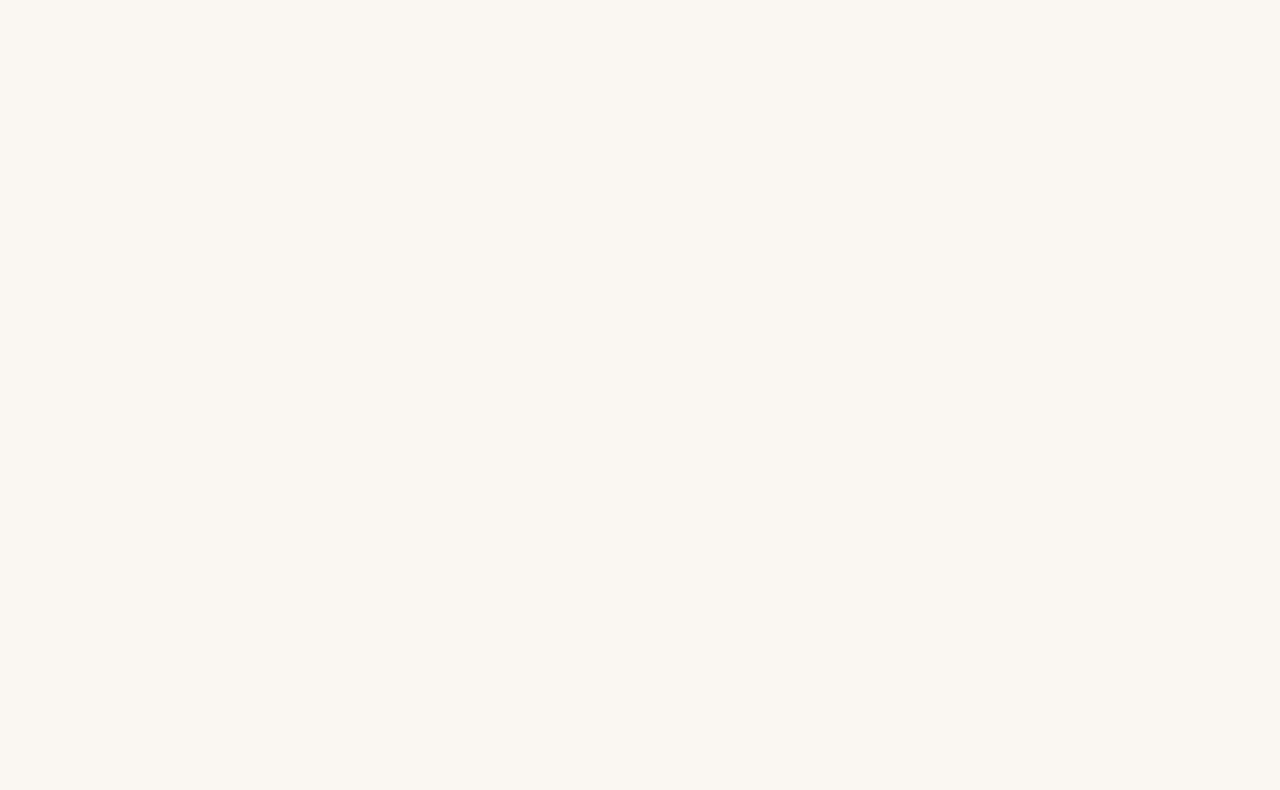
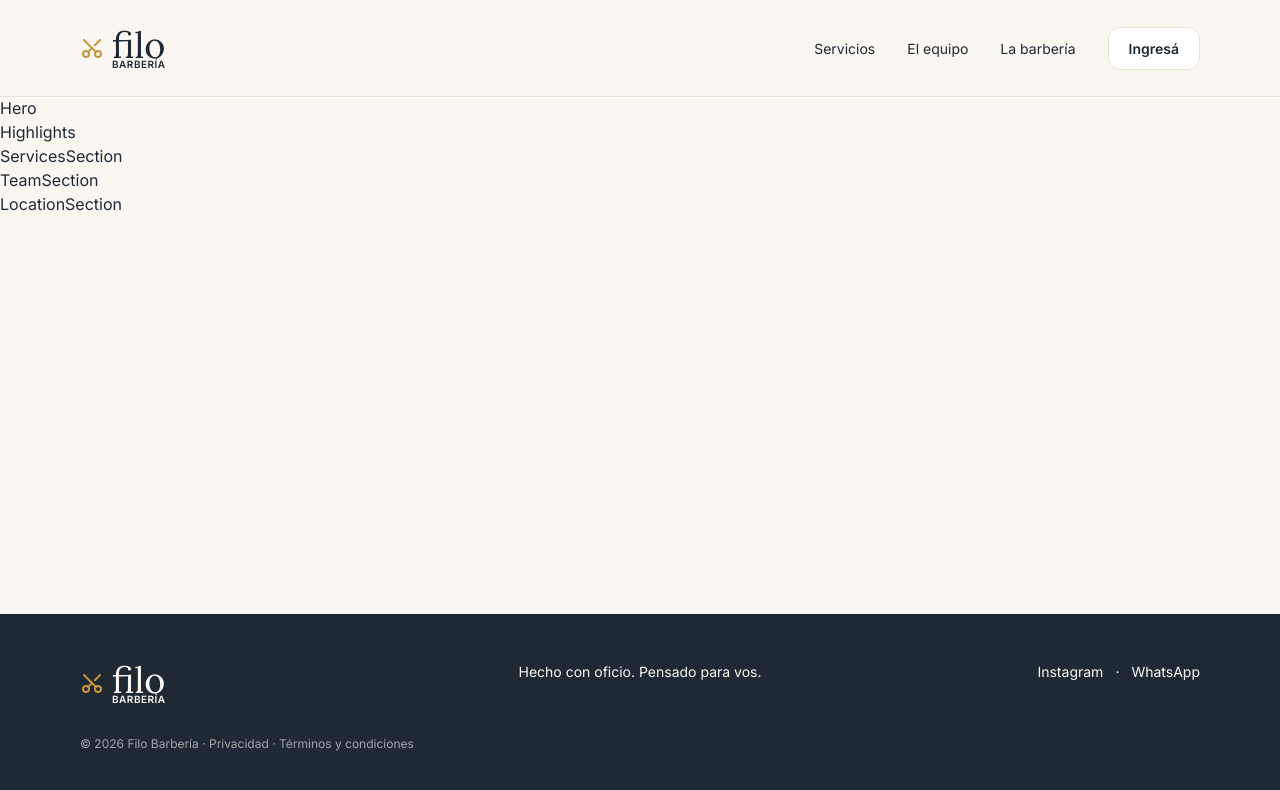
Before and after one commit to LucianoMaciel10/filo-barberia, a React (Vite) app in the folder client/: page / in a window 1280 px wide. Shown: the top 790 px of the page. Built offline with nearby package versions, Linux system fonts and the light colour scheme.

Commit message:
feat: agregar navbar, footer y logo del layout

```diff
--- a/client/package.json
+++ b/client/package.json
@@ -13,6 +13,7 @@
     "@fontsource/inter": "^5.3.0",
     "@fontsource/lora": "^5.3.0",
     "@tailwindcss/vite": "^4.3.3",
+    "lucide-react": "^1.56.0",
     "react": "^19.2.8",
     "react-dom": "^19.2.8",
     "tailwindcss": "^4.3.3"
--- a/client/src/App.jsx
+++ b/client/src/App.jsx
@@ -1,7 +1,15 @@
+import Footer from "./components/layout/Footer";
+import Navbar from "./components/layout/Navbar";
+import Home from "./pages/Home";
+
 export default function App() {
   return (
-    <>
-
-    </>
+    <div className="flex min-h-dvh flex-col">
+      <Navbar />
+      <main className="flex-1 pt-20 md:pt-24">
+        <Home />
+      </main>
+      <Footer />
+    </div>
   );
 }
--- /dev/null
+++ b/client/src/components/home/Hero.jsx
@@ -0,0 +1,5 @@
+function Hero() {
+  return <div>Hero</div>;
+}
+
+export default Hero;
--- /dev/null
+++ b/client/src/components/home/Highlights.jsx
@@ -0,0 +1,5 @@
+function Highlights() {
+  return <div>Highlights</div>;
+}
+
+export default Highlights;
--- /dev/null
+++ b/client/src/components/home/LocationSection.jsx
@@ -0,0 +1,5 @@
+function LocationSection() {
+  return <div>LocationSection</div>;
+}
+
+export default LocationSection;
--- /dev/null
+++ b/client/src/components/home/ServicesSection.jsx
@@ -0,0 +1,5 @@
+function ServicesSection() {
+  return <div>ServicesSection</div>;
+}
+
+export default ServicesSection;
--- /dev/null
+++ b/client/src/components/home/TeamSection.jsx
@@ -0,0 +1,5 @@
+function TeamSection() {
+  return <div>TeamSection</div>;
+}
+
+export default TeamSection;
--- /dev/null
+++ b/client/src/components/layout/Footer.jsx
@@ -0,0 +1,51 @@
+import Logo from "./Logo";
+
+const socials = [
+  { label: "Instagram", href: "https://instagram.com" },
+  { label: "WhatsApp", href: "https://wa.me/5491122334455" },
+];
+
+function Footer() {
+  const year = new Date().getFullYear();
+
+  return (
+    <footer className="bg-charcoal px-6 py-10 text-fondo md:px-20 md:py-12">
+      <div className="flex flex-col gap-6 md:grid md:grid-cols-3 md:items-start">
+        <Logo />
+
+        <p className="text-sm md:text-center">
+          Hecho con oficio. Pensado para vos.
+        </p>
+
+        <ul className="flex items-center gap-3 text-sm md:justify-end">
+          {socials.map((social, index) => (
+            <li key={social.label} className="flex items-center gap-3">
+              {index > 0 && <span aria-hidden="true">·</span>}
+              <a
+                href={social.href}
+                target="_blank"
+                rel="noopener noreferrer"
+                className="transition-colors hover:text-dorado"
+              >
+                {social.label}
+              </a>
+            </li>
+          ))}
+        </ul>
+      </div>
+
+      <p className="mt-8 text-xs text-fondo/60">
+        © {year} Filo Barbería ·{" "}
+        <a href="#" className="hover:text-fondo">
+          Privacidad
+        </a>{" "}
+        ·{" "}
+        <a href="#" className="hover:text-fondo">
+          Términos y condiciones
+        </a>
+      </p>
+    </footer>
+  );
+}
+
+export default Footer;
--- /dev/null
+++ b/client/src/components/layout/Logo.jsx
@@ -0,0 +1,17 @@
+import { Scissors } from "lucide-react";
+
+function Logo() {
+  return (
+    <span className="flex items-center gap-2">
+      <Scissors className="size-6 -rotate-90 text-dorado" aria-hidden="true" />
+      <span className="font-heading text-4xl leading-none">
+        filo
+        <span className="-mt-1 block font-sans text-[10px] font-semibold uppercase tracking-wider">
+          Barbería
+        </span>
+      </span>
+    </span>
+  );
+}
+
+export default Logo;
--- /dev/null
+++ b/client/src/components/layout/Navbar.jsx
@@ -0,0 +1,88 @@
+import { useState } from "react";
+import { Menu, X } from "lucide-react";
+import Logo from "./Logo";
+
+const links = [
+  { label: "Servicios", href: "#servicios" },
+  { label: "El equipo", href: "#equipo" },
+  { label: "La barbería", href: "#barberia" },
+];
+
+function Navbar() {
+  const [open, setOpen] = useState(false);
+  const closeMenu = () => setOpen(false);
+
+  return (
+    <header className="fixed inset-x-0 top-0 z-50 border-b border-borde bg-fondo">
+      <nav
+        aria-label="Principal"
+        className="flex h-20 items-center justify-between px-6 md:h-24 md:px-20"
+      >
+        <a href="#" onClick={closeMenu} aria-label="Filo Barbería, inicio">
+          <Logo />
+        </a>
+
+        {/* Links desktop */}
+        <ul className="hidden items-center gap-8 md:flex">
+          {links.map((link) => (
+            <li key={link.href}>
+              <a
+                href={link.href}
+                className="text-sm transition-colors hover:text-dorado"
+              >
+                {link.label}
+              </a>
+            </li>
+          ))}
+          <li>
+            <a
+              href="#"
+              className="rounded-brand border border-borde bg-white px-5 py-3 text-sm font-semibold transition-colors hover:border-dorado"
+            >
+              Ingresá
+            </a>
+          </li>
+        </ul>
+
+        {/* Botón hamburguesa (mobile) */}
+        <button
+          type="button"
+          className="md:hidden"
+          onClick={() => setOpen(!open)}
+          aria-label={open ? "Cerrar menú" : "Abrir menú"}
+          aria-expanded={open}
+          aria-controls="menu-mobile"
+        >
+          {open ? <X className="size-7" /> : <Menu className="size-7" />}
+        </button>
+      </nav>
+
+      {/* Menú mobile */}
+      {open && (
+        <div
+          id="menu-mobile"
+          className="absolute inset-x-0 top-full bg-charcoal px-6 py-8 text-fondo md:hidden"
+        >
+          <ul className="space-y-5 text-xl">
+            {links.map((link) => (
+              <li key={link.href}>
+                <a href={link.href} onClick={closeMenu}>
+                  {link.label}
+                </a>
+              </li>
+            ))}
+          </ul>
+          <a
+            href="#"
+            onClick={closeMenu}
+            className="mt-8 block rounded-brand bg-dorado py-3 text-center font-semibold text-charcoal"
+          >
+            Ingresá
+          </a>
+        </div>
+      )}
+    </header>
+  );
+}
+
+export default Navbar;
--- a/client/src/index.css
+++ b/client/src/index.css
@@ -38,4 +38,8 @@
   :focus-visible {
     @apply outline-2 outline-offset-2 outline-dorado;
   }
+
+  html {
+    scroll-behavior: smooth;
+  }
 }
--- /dev/null
+++ b/client/src/pages/Home.jsx
@@ -0,0 +1,17 @@
+import Hero from "../components/home/Hero";
+import Highlights from "../components/home/Highlights";
+import LocationSection from "../components/home/LocationSection";
+import ServicesSection from "../components/home/ServicesSection";
+import TeamSection from "../components/home/TeamSection";
+
+export default function Home() {
+  return (
+    <>
+      <Hero />
+      <Highlights />
+      <ServicesSection />
+      <TeamSection />
+      <LocationSection />
+    </>
+  );
+}
```
Also changed, not shown: 1 other file (tests, documents, lock files or other folders).
